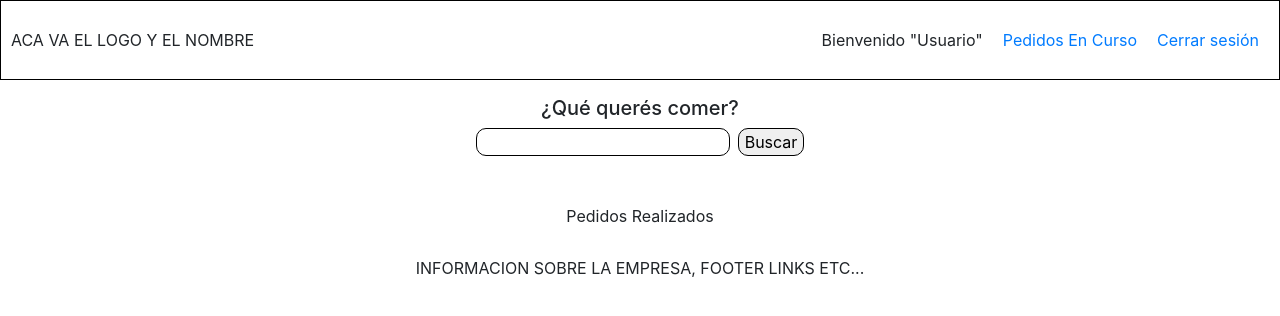
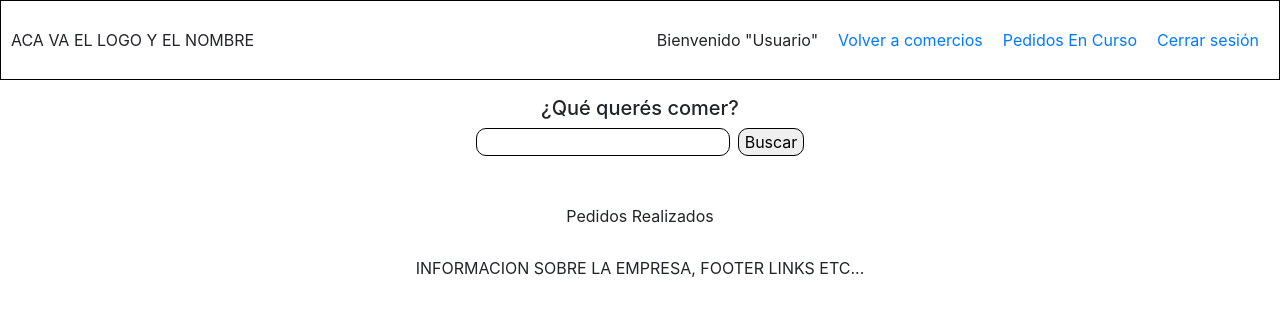
Before and after one commit to ignacrescenzo/TP-Web-II, a PHP site: template application/view/pedidosCliente.php in a window 1280 px wide. Shown: the top 316 px of the page. Run offline with PHP 8.4, Linux system fonts and the light colour scheme; the template is opened without the code that fills it, so the values that code supplies are empty; the visitor is signed in with stand-in values (Sample User, id 1).

Commit message:
boton volver a comercios

```diff
--- a/application/view/pedidosCliente.php
+++ b/application/view/pedidosCliente.php
@@ -23,6 +23,7 @@
 			<div class="logo"> ACA VA EL LOGO Y EL NOMBRE</div>
 			<div class="bar d-flex">
 				<div class="sesion">Bienvenido "Usuario"</div>
+				<div class="sesion"><a href="/login/iracomercios">Volver a comercios</a></div>
 				<div class="sesion"><a href="/cliente/mostrarPedidos">Pedidos En Curso</a></div>
 				<div class="sesion"><a href="/login/cerrarsesion">Cerrar sesión</a></div>
 			</div>
```
